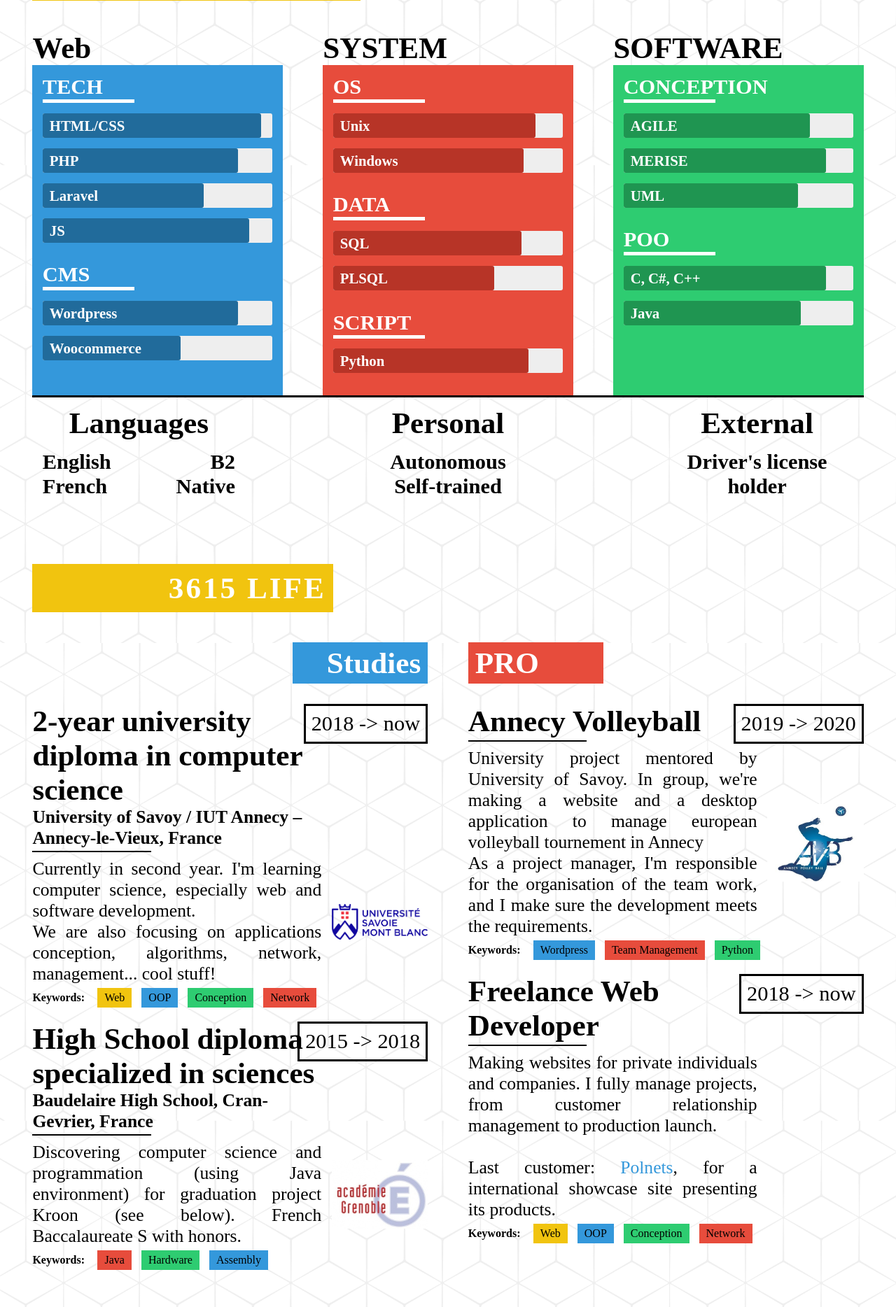
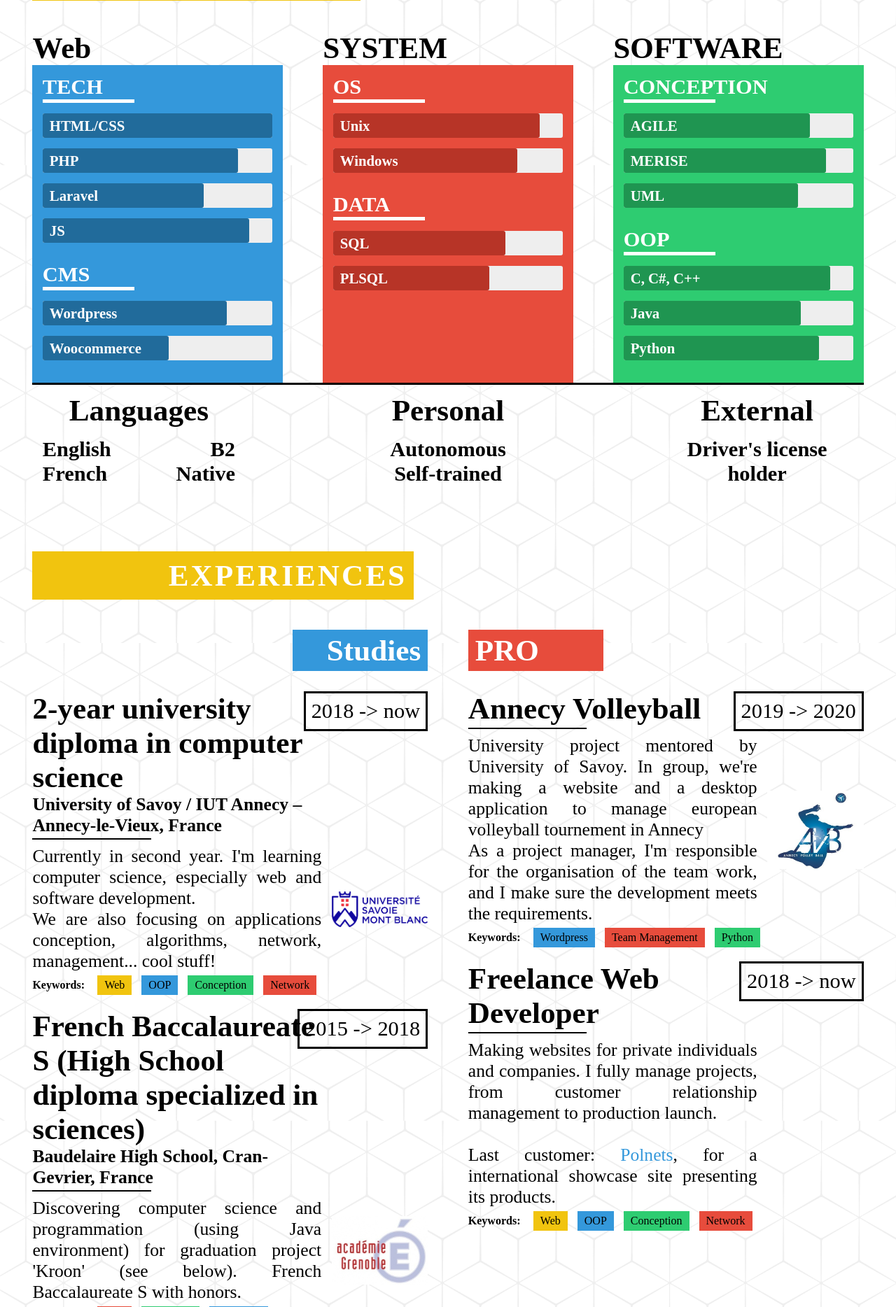
Before and after one commit to tomperr/portfolio, a PHP site: page / in a window 1280 px wide. Shown: the part 1812-3680 px from the top of the page at 70% size. Run offline with PHP 8.4, Linux system fonts and the light colour scheme; some web fonts are replaced.

Commit message:
fix menu & update resume & update skillbars

```diff
--- a/css/content.css
+++ b/css/content.css
@@ -2,8 +2,7 @@ main {
 	background: url('../img/pattern-black.jpg');
 	background-repeat: repeat;
 	background-size: 100%;
-	filter: invert(0);
-	transition: filter ease 1s;
+	transition: all ease 1s;
 }
 
 main.invert {
@@ -48,6 +47,8 @@ main.invert {
 #navigation {
 	display: block;
 	position: fixed;
+	top: 0px;
+	left: 0px;
 
 	z-index: 3;
 	width: 100%;
@@ -57,10 +58,17 @@ main.invert {
 
 #navigation a, #navigation p {
 	color: white;
+	font-size: 1.2em;
 }
 
 #navigation-menu {
 	background-color: rgba(0,0,0,0.8);
+}
+
+@media screen and (max-width: 800px) {
+	#navigation, #navigation-menu {
+		display: none;
+	}
 }
 
 /* HEADER */
@@ -484,6 +492,21 @@ main.invert {
 }
 
 @media screen and (max-width: 900px) {
+	.hobbie {
+		flex-direction: column !important;
+		margin-bottom: 2em;
+	}
+
+	.hobbie-image {
+		width: 80%;
+		height: auto;
+		padding-bottom: 1em;
+	}
+
+	.hobbie-image-container {
+		text-align: center;
+		margin: 0px;
+	}
 
 }
 
@@ -650,7 +673,3 @@ main.invert {
 		padding-right: 1em;
 	}
 }
-
-@media screen and and (max-width: 600px) {
-
-}
--- a/css/menu.css
+++ /dev/null
@@ -1,8 +0,0 @@
-#navigation {
-	transition: all 0.1s ease;
-	position: fixed;
-}
-
-#navigation-menu {
-	font-size: 1.2em;
-}
--- a/experiences.php
+++ b/experiences.php
@@ -2,7 +2,7 @@
 	<div class="spaced flex-col">
 
 		<div class="mb-3 flex-item-auto">
-			<h2 class="subtitle animate expand h-4 pl-5">3615 life</h2>
+			<h2 class="subtitle animate expand h-4 pl-5">Experiences</h2>
 		</div>
 
 		<div class="flex-item-fill">
@@ -53,7 +53,7 @@
 						<div class="study animate fade-in-left mt-1">
 							<div class="study-title flex-row">
 								<div class="flex-col col-3">
-									<h4 class="study-name h-4">High School diploma specialized in sciences</h4>
+									<h4 class="study-name h-4">French Baccalaureate S (High School diploma specialized in sciences)</h4>
 									<h4 class="study-location h-6">Baudelaire High School, Cran-Gevrier, France</h4>
 								</div>
 								<div class="flex date-container col-1">
@@ -62,7 +62,7 @@
 							</div>
 							<div class="flex-row mt-1">
 								<p class="study-description h-6 justify col-3">
-									Discovering computer science and programmation (using Java environment) for graduation project Kroon (see below).
+									Discovering computer science and programmation (using Java environment) for graduation project 'Kroon' (see below).
 									French Baccalaureate S with honors.
 								</p>
 								<div class="flex col-1 logo-container pl-1">
--- a/hobbies.php
+++ b/hobbies.php
@@ -10,7 +10,7 @@
 			<div class="flex-col h100">
 
 				<div class="hobbie mb-1 animate fade-in-left">
-					<div class="col-1 mr-1">
+					<div class="col-1 mr-1 hobbie-image-container">
 						<img src="img/pentesting.jpg" class="hobbie-image">
 					</div>
 					<div class="col-3 ml-1 hobbie-container flex-col">
@@ -22,7 +22,7 @@
 				</div>
 
 				<div class="hobbie mt-1 mb-1 animate fade-in-right">
-					<div class="col-1 ml-1">
+					<div class="col-1 ml-1 hobbie-image-container">
 						<img src="img/zelda.jpg" class="hobbie-image">
 					</div>
 					<div class="col-3 mr-1 hobbie-container flex-col">
@@ -34,7 +34,7 @@
 				</div>
 
 				<div class="hobbie mt-1 animate fade-in-right">
-					<div class="col-1 mr-1">
+					<div class="col-1 mr-1 hobbie-image-container">
 						<img src="img/badminton.jpg" class="hobbie-image">
 					</div>
 					<div class="col-3 ml-1 hobbie-container flex-col">
--- a/index.php
+++ b/index.php
@@ -12,7 +12,6 @@
 	<link rel="stylesheet" type="text/css" href="css/factory.css">
 	<link rel="stylesheet" type="text/css" href="css/general.css">
 	<link rel="stylesheet" type="text/css" href="css/content.css">
-	<link rel="stylesheet" type="text/css" href="css/menu.css">
 </head>
 <body>
 
--- a/js/projects.js
+++ b/js/projects.js
@@ -23,20 +23,23 @@ document.addEventListener("DOMContentLoaded", function() {
 
 function resetHeightDescription() {
 	let descriptions = document.querySelectorAll('.project_description');
+	let container = document.querySelector('#projects-descriptions');
 	for (let d of descriptions) {
 		d.style.height = "auto";
-		console.log(d)
 	}
-	console.log("resized !!!!");
+	container.style.height = "auto";
 }
 
 function setHeightDescription() {
 	let max = maxHeightDescription();
 	let descriptions = document.querySelectorAll('.project_description');
+	let container = document.querySelector('#projects-descriptions');
 
 	for (let d of descriptions) {
 		d.style.height = max + "px";
 	}
+
+	container.style.height = max + "px";
 
 }
 
--- a/js/scroll.js
+++ b/js/scroll.js
@@ -12,7 +12,6 @@ document.addEventListener("DOMContentLoaded", function() {
 
 
 function scrollTo() {
-	console.log("scrolled")
 	const links = document.querySelectorAll('a.link');
 	links.forEach(each => (each.onclick = scrollAnchors));
 }
--- a/skills.php
+++ b/skills.php
@@ -16,7 +16,7 @@
 							<div class="skill-group">
 								<h3 class="skill-group-title h-5">TECH</h3>
 								<div class="skillbar mt-1">
-									<div class="skillbar-bar animate expand" data-percent="95%" style="background-color: rgb(33, 107, 155)"></div>
+									<div class="skillbar-bar animate expand" data-percent="100%" style="background-color: rgb(33, 107, 155)"></div>
 									<div class="skillbar-title" align="center">
 										<span class="h-6">HTML/CSS</span>
 									</div>
@@ -44,13 +44,13 @@
 							<div class="skill-group mt-2">
 								<h3 class="skill-group-title h-5">CMS</h3>
 								<div class="skillbar mt-1">
-									<div class="skillbar-bar animate expand" data-percent="85%" style="background-color: rgb(33, 107, 155)"></div>
+									<div class="skillbar-bar animate expand" data-percent="80%" style="background-color: rgb(33, 107, 155)"></div>
 									<div class="skillbar-title" align="center">
 										<span class="h-6">Wordpress</span>
 									</div>
 								</div>
 								<div class="skillbar">
-									<div class="skillbar-bar animate expand" data-percent="60%" style="background-color: rgb(33, 107, 155)"></div>
+									<div class="skillbar-bar animate expand" data-percent="55%" style="background-color: rgb(33, 107, 155)"></div>
 									<div class="skillbar-title" align="center">
 										<span class="h-6">Woocommerce</span>
 									</div>
@@ -69,13 +69,13 @@
 							<div class="skill-group">
 								<h3 class="skill-group-title h-5">OS</h3>
 								<div class="skillbar mt-1">
-									<div class="skillbar-bar animate expand" data-percent="88%" style="background-color: rgb(183, 52, 39)"></div>
+									<div class="skillbar-bar animate expand" data-percent="90%" style="background-color: rgb(183, 52, 39)"></div>
 									<div class="skillbar-title" align="center">
 										<span class="h-6">Unix</span>
 									</div>
 								</div>
 								<div class="skillbar">
-									<div class="skillbar-bar animate expand" data-percent="83%" style="background-color: rgb(183, 52, 39)"></div>
+									<div class="skillbar-bar animate expand" data-percent="80%" style="background-color: rgb(183, 52, 39)"></div>
 									<div class="skillbar-title" align="center">
 										<span class="h-6">Windows</span>
 									</div>
@@ -85,25 +85,15 @@
 							<div class="skill-group mt-2">
 								<h3 class="skill-group-title h-5">DATA</h3>
 								<div class="skillbar mt-1">
-									<div class="skillbar-bar animate expand" data-percent="82%" style="background-color: rgb(183, 52, 39)"></div>
+									<div class="skillbar-bar animate expand" data-percent="75%" style="background-color: rgb(183, 52, 39)"></div>
 									<div class="skillbar-title" align="center">
 										<span class="h-6">SQL</span>
 									</div>
 								</div>
 								<div class="skillbar">
-									<div class="skillbar-bar animate expand" data-percent="70%" style="background-color: rgb(183, 52, 39)"></div>
+									<div class="skillbar-bar animate expand" data-percent="68%" style="background-color: rgb(183, 52, 39)"></div>
 									<div class="skillbar-title" align="center">
 										<span class="h-6">PLSQL</span>
-									</div>
-								</div>
-							</div>
-
-							<div class="skill-group mt-2">
-								<h3 class="skill-group-title h-5">SCRIPT</h3>
-								<div class="skillbar mt-1">
-									<div class="skillbar-bar animate expand" data-percent="85%" style="background-color: rgb(183, 52, 39)"></div>
-									<div class="skillbar-title" align="center">
-										<span class="h-6">Python</span>
 									</div>
 								</div>
 							</div>
@@ -141,9 +131,9 @@
 							</div>
 
 							<div class="skill-group mt-2">
-								<h3 class="skill-group-title h-5">POO</h3>
+								<h3 class="skill-group-title h-5">OOP</h3>
 								<div class="skillbar mt-1">
-									<div class="skillbar-bar animate expand" data-percent="88%" style="background-color: rgb(31, 149, 81)"></div>
+									<div class="skillbar-bar animate expand" data-percent="90%" style="background-color: rgb(31, 149, 81)"></div>
 									<div class="skillbar-title" align="center">
 										<span class="h-6">C, C#, C++</span>
 									</div>
@@ -152,6 +142,12 @@
 									<div class="skillbar-bar animate expand" data-percent="77%" style="background-color: rgb(31, 149, 81)"></div>
 									<div class="skillbar-title" align="center">
 										<span class="h-6">Java</span>
+									</div>
+								</div>
+								<div class="skillbar mt-1">
+									<div class="skillbar-bar animate expand" data-percent="85%" style="background-color: rgb(31, 149, 81)"></div>
+									<div class="skillbar-title" align="center">
+										<span class="h-6">Python</span>
 									</div>
 								</div>
 							</div>
```
Also changed, not shown: 1 other file.
